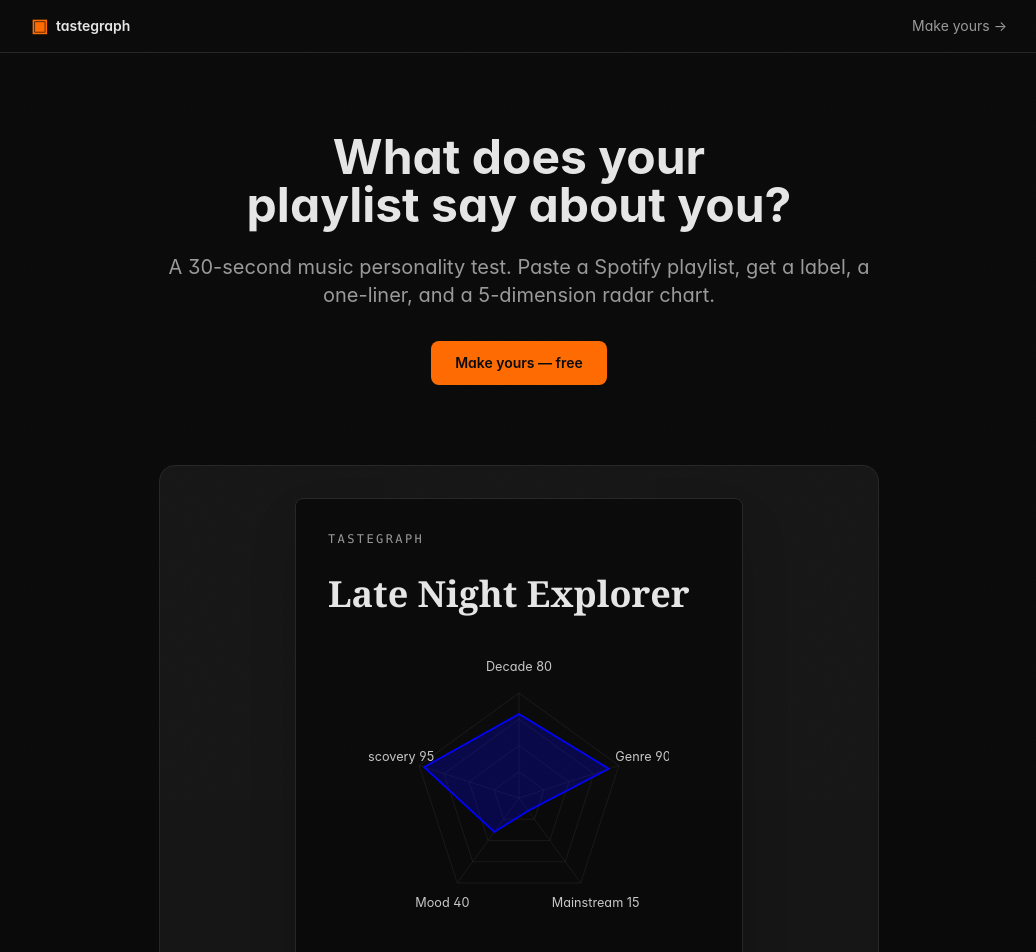
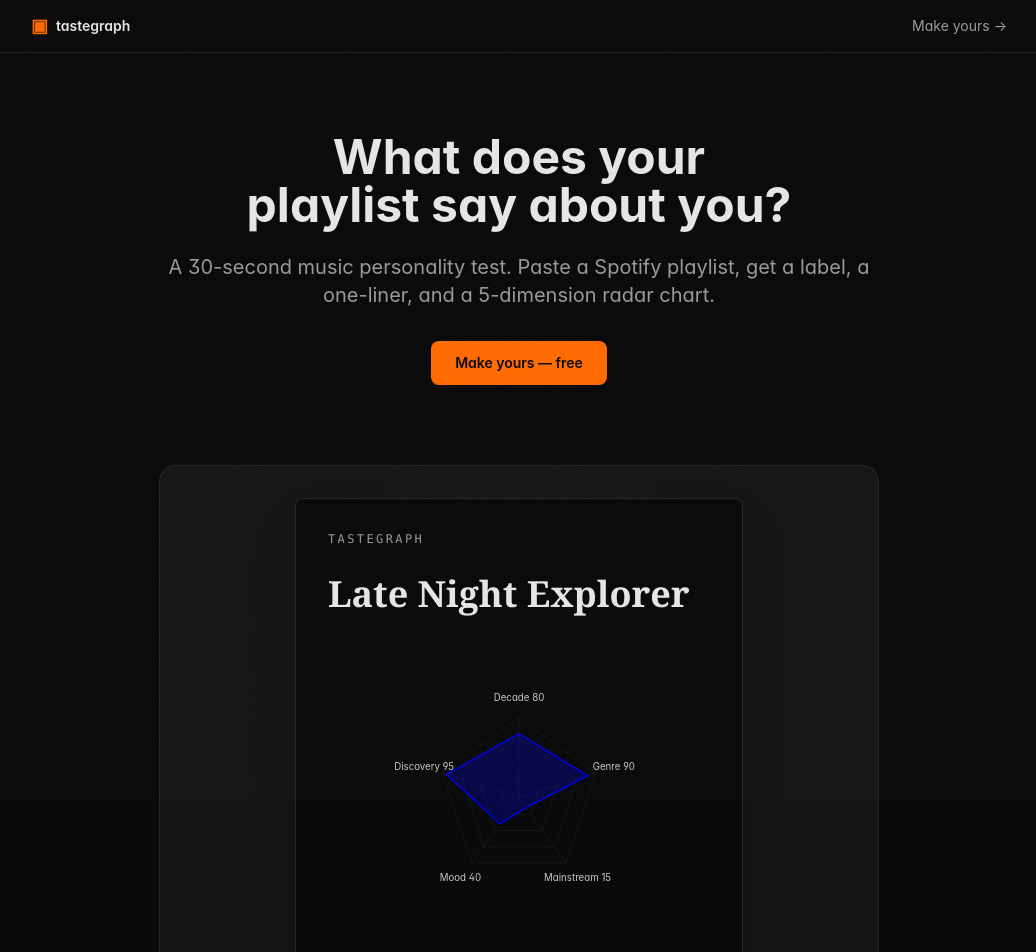
Before and after one commit to BlackCat-art/tastegraph, a Next.js app: page /for/music-personality in a window 1280 px wide. Shown: the top 952 px of the page, without its empty margins (121-1157 px from the left). Built offline with nearby package versions, Linux system fonts and the light colour scheme.

Commit message:
fix(poster): expand radar SVG viewBox -40 padding so labels don't clip

```diff
--- a/app/_components/RadarChart.tsx
+++ b/app/_components/RadarChart.tsx
@@ -70,7 +70,7 @@ export default function RadarChart({
   return (
     <div className="flex flex-col items-center gap-6">
       <svg
-        viewBox={`0 0 ${size} ${size}`}
+        viewBox={`-40 -40 ${size + 80} ${size + 80}`}
         className="w-full max-w-sm"
         aria-label="5-dimension radar chart"
       >
```
